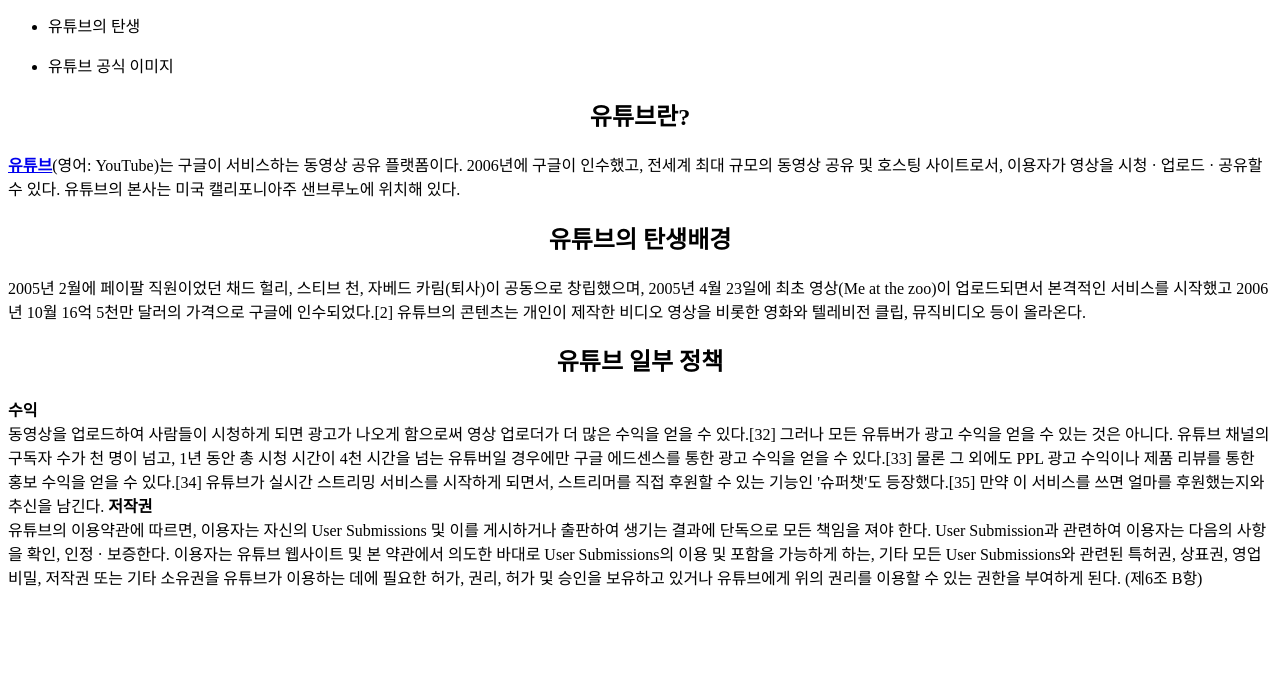
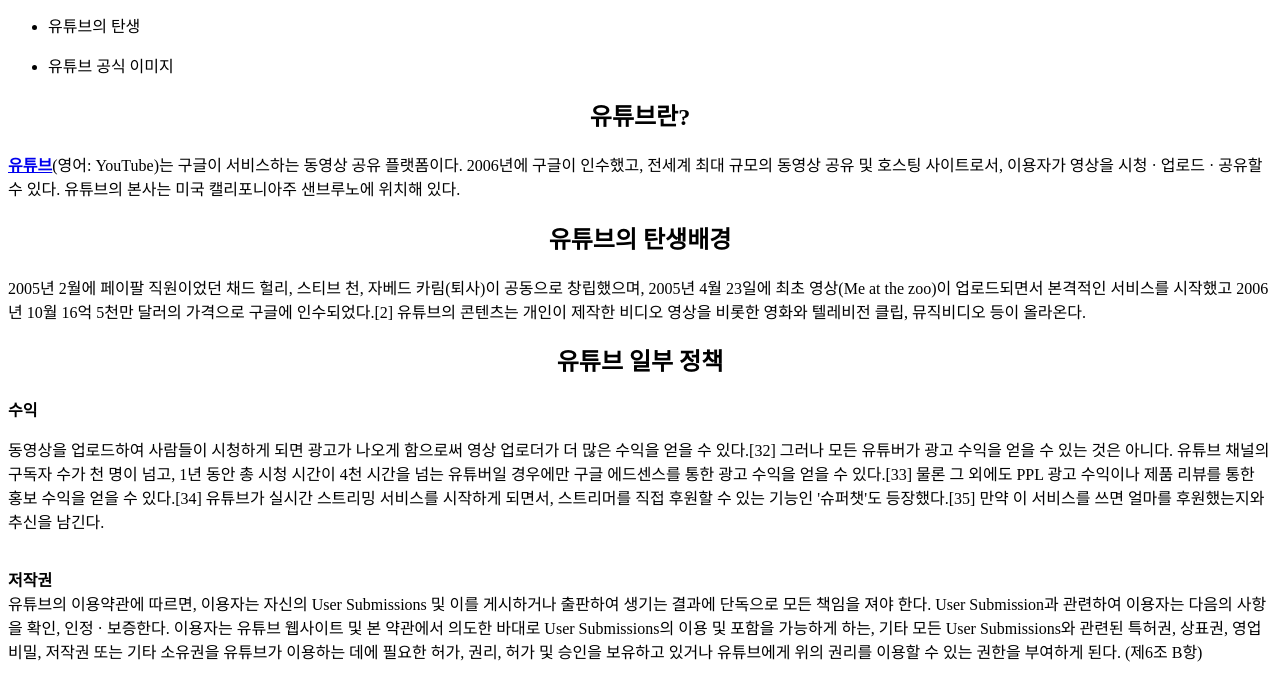
Before and after one commit to tubeduck/first-project, a plain HTML site: page index.html in a window 1280 px wide. Shown: the part 116-800 px from the top of the page. Drawn offline with Linux system fonts and the light colour scheme.

Commit message:
4th commit

```diff
--- a/index.html
+++ b/index.html
@@ -17,9 +17,9 @@
 <p>2005년 2월에 페이팔 직원이었던 채드 헐리, 스티브 천, 자베드 카림(퇴사)이 공동으로 창립했으며, 2005년 4월 23일에 최초 영상(Me at the zoo)이 업로드되면서 본격적인 서비스를 시작했고 2006년 10월 16억 5천만 달러의 가격으로 구글에 인수되었다.[2] 유튜브의 콘텐츠는 개인이 제작한 비디오 영상을 비롯한 영화와 텔레비전 클립, 뮤직비디오 등이 올라온다.</p>
     <h2>유튜브 일부 정책</h2>
     <strong>수익</strong><br>
-동영상을 업로드하여 사람들이 시청하게 되면 광고가 나오게 함으로써 영상 업로더가 더 많은 수익을 얻을 수 있다.[32] 그러나 모든 유튜버가 광고 수익을 얻을 수 있는 것은 아니다. 유튜브 채널의 구독자 수가 천 명이 넘고, 1년 동안 총 시청 시간이 4천 시간을 넘는 유튜버일 경우에만 구글 에드센스를 통한 광고 수익을 얻을 수 있다.[33] 물론 그 외에도 PPL 광고 수익이나 제품 리뷰를 통한 홍보 수익을 얻을 수 있다.[34] 유튜브가 실시간 스트리밍 서비스를 시작하게 되면서, 스트리머를 직접 후원할 수 있는 기능인 '슈퍼챗'도 등장했다.[35] 만약 이 서비스를 쓰면 얼마를 후원했는지와 추신을 남긴다.
+<p>동영상을 업로드하여 사람들이 시청하게 되면 광고가 나오게 함으로써 영상 업로더가 더 많은 수익을 얻을 수 있다.[32] 그러나 모든 유튜버가 광고 수익을 얻을 수 있는 것은 아니다. 유튜브 채널의 구독자 수가 천 명이 넘고, 1년 동안 총 시청 시간이 4천 시간을 넘는 유튜버일 경우에만 구글 에드센스를 통한 광고 수익을 얻을 수 있다.[33] 물론 그 외에도 PPL 광고 수익이나 제품 리뷰를 통한 홍보 수익을 얻을 수 있다.[34] 유튜브가 실시간 스트리밍 서비스를 시작하게 되면서, 스트리머를 직접 후원할 수 있는 기능인 '슈퍼챗'도 등장했다.[35] 만약 이 서비스를 쓰면 얼마를 후원했는지와 추신을 남긴다.</p>
 
-<strong>저작권</strong><br>
+<br><strong>저작권</strong><br>
 유튜브의 이용약관에 따르면, 이용자는 자신의 User Submissions 및 이를 게시하거나 출판하여 생기는 결과에 단독으로 모든 책임을 져야 한다. User Submission과 관련하여 이용자는 다음의 사항을 확인, 인정 · 보증한다. 이용자는 유튜브 웹사이트 및 본 약관에서 의도한 바대로 User Submissions의 이용 및 포함을 가능하게 하는, 기타 모든 User Submissions와 관련된 특허권, 상표권, 영업비밀, 저작권 또는 기타 소유권을 유튜브가 이용하는 데에 필요한 허가, 권리, 허가 및 승인을 보유하고 있거나 유튜브에게 위의 권리를 이용할 수 있는 권한을 부여하게 된다. (제6조 B항)
     <style>
       .h1tag {
```
